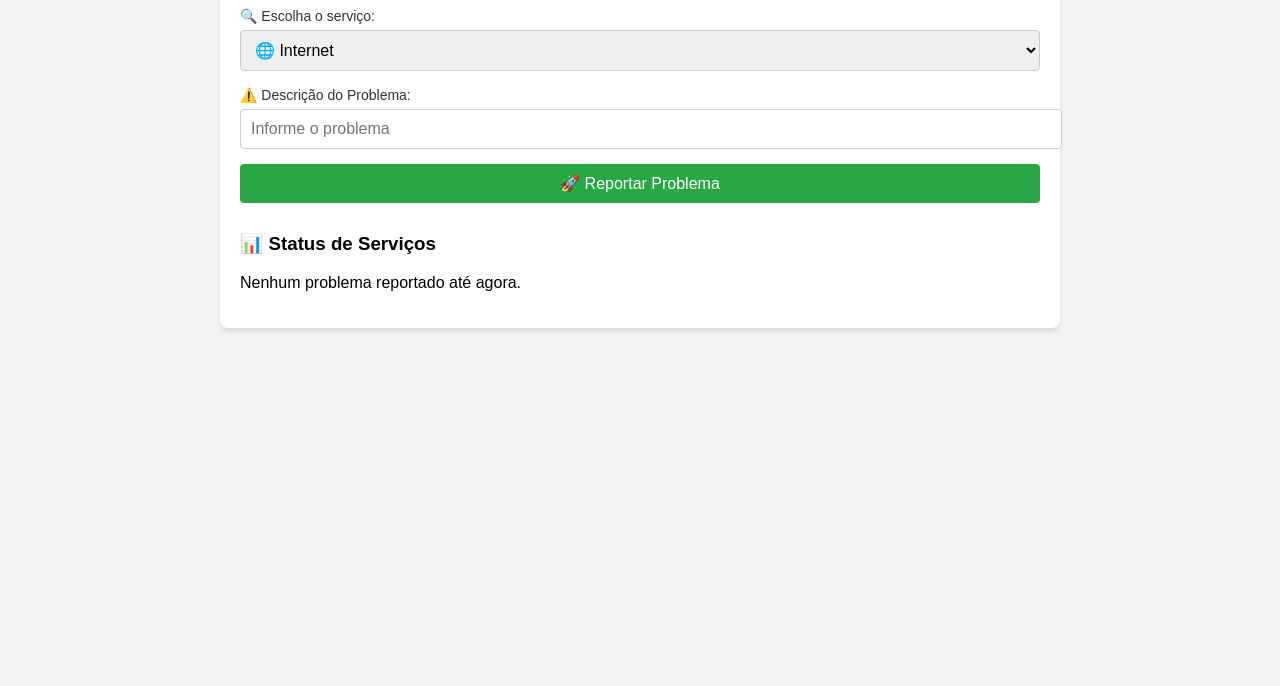
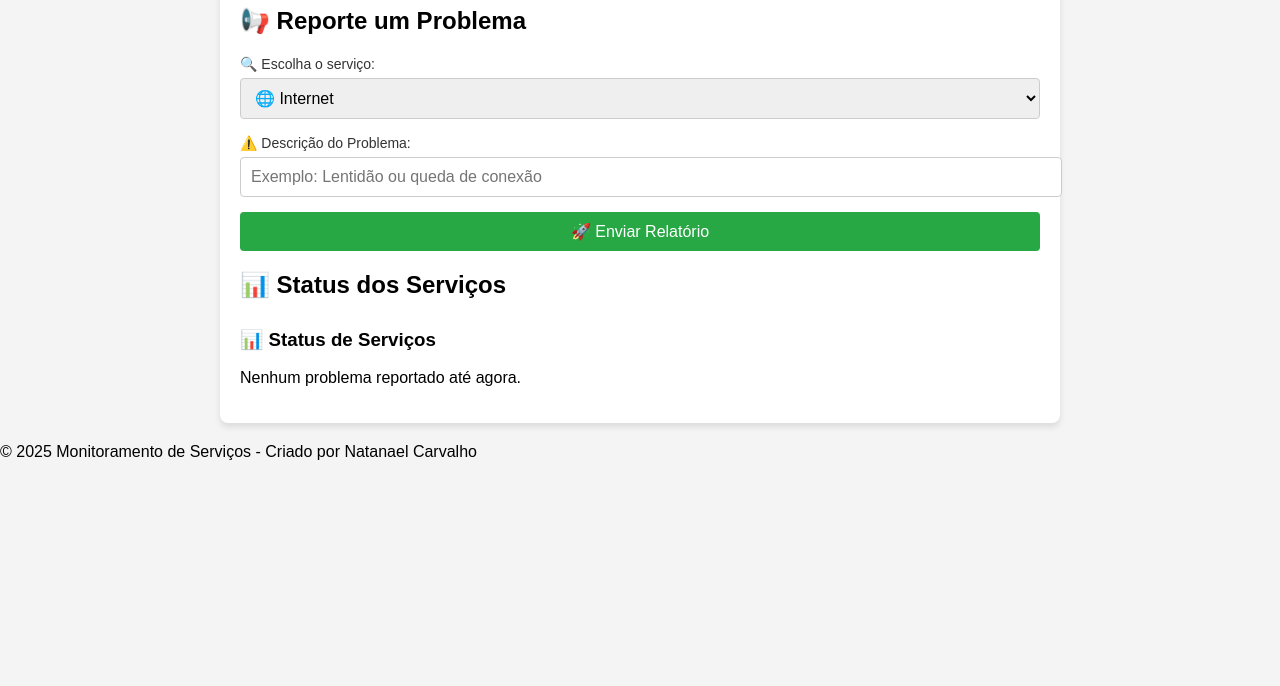
Before and after one commit to NatanCarFF/relatorio, a plain HTML site: page index.html in a window 1280 px wide. Shown: the part 114-800 px from the top of the page. Drawn offline with Linux system fonts and the light colour scheme.

Commit message:
Update index.html

```diff
--- a/index.html
+++ b/index.html
@@ -8,8 +8,13 @@
     <script defer src="script.js"></script>
 </head>
 <body>
-    <div class="container">
+    <header>
         <h1>📡 Monitoramento de Serviços</h1>
+    </header>
+
+    <main class="container">
+        <section class="form-section">
+            <h2>📢 Reporte um Problema</h2>
 
             <div class="form-group">
                 <label for="service">🔍 Escolha o serviço:</label>
@@ -17,21 +22,30 @@
                     <option value="Internet">🌐 Internet</option>
                     <option value="Redes Sociais">📲 Redes Sociais</option>
                     <option value="Streaming">🎥 Streaming</option>
+                    <option value="Jogos Online">🎮 Jogos Online</option>
                 </select>
             </div>
 
             <div class="form-group">
                 <label for="issue">⚠️ Descrição do Problema:</label>
-            <input type="text" id="issue" placeholder="Informe o problema">
+                <input type="text" id="issue" placeholder="Exemplo: Lentidão ou queda de conexão">
             </div>
 
             <div class="form-group">
-            <button onclick="reportIssue()">🚀 Reportar Problema</button>
+                <button onclick="reportIssue()">🚀 Enviar Relatório</button>
             </div>
+        </section>
 
+        <section class="status-section">
+            <h2>📊 Status dos Serviços</h2>
             <div class="status-list" id="status-list">
-            <h3>📊 Status de Serviços</h3>
+                <p>🔎 Nenhum problema reportado até agora.</p>
             </div>
-    </div>
+        </section>
+    </main>
+
+    <footer>
+        <p>&copy; 2025 Monitoramento de Serviços - Criado por Natanael Carvalho</p>
+    </footer>
 </body>
 </html>
```
Lines whose indentation alone changed are shown as unchanged.
